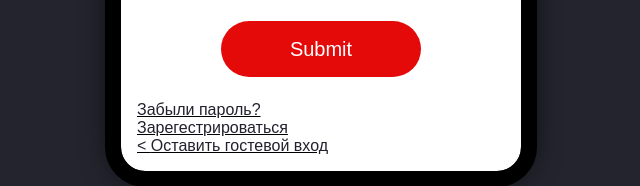
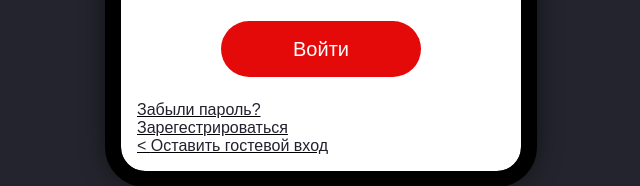
Before and after one commit to bevalerry/bevalerry.github.io, a plain HTML site: page login.html in a window 1280 px wide. Shown: the part 469-655 px from the top of the page, 319-959 px from the left. Drawn offline with Linux system fonts and the light colour scheme.

Commit message:
Update login.html

```diff
--- a/login.html
+++ b/login.html
@@ -23,7 +23,7 @@
                                 <label for="password">Введите пароль
                                     <input type="password" name = "password" class = "password">
                                 </label>
-                                <button>Submit</button>
+                                <button>Войти</button>
                             </form>
                         </li>
                     </ul>
```
